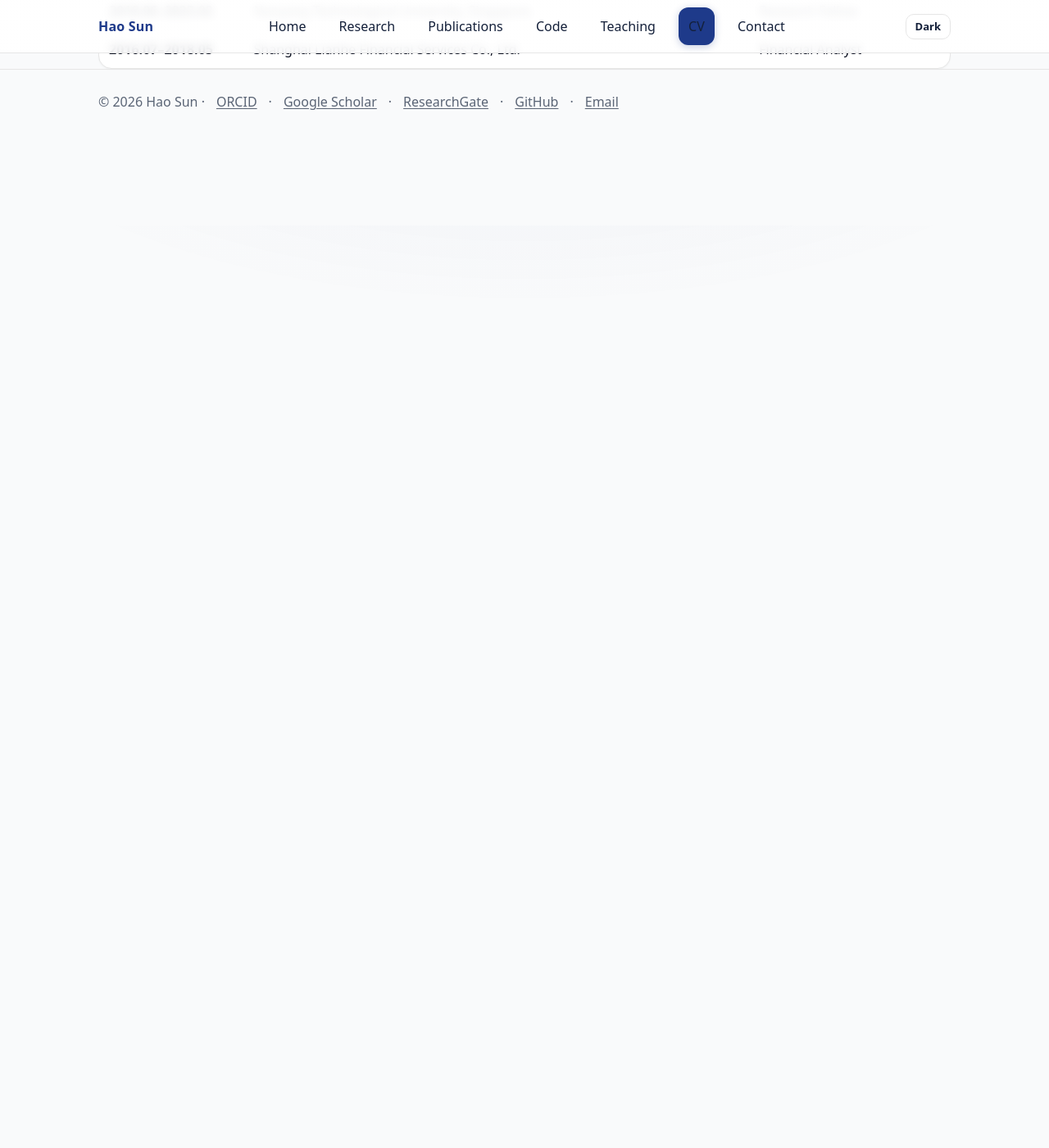
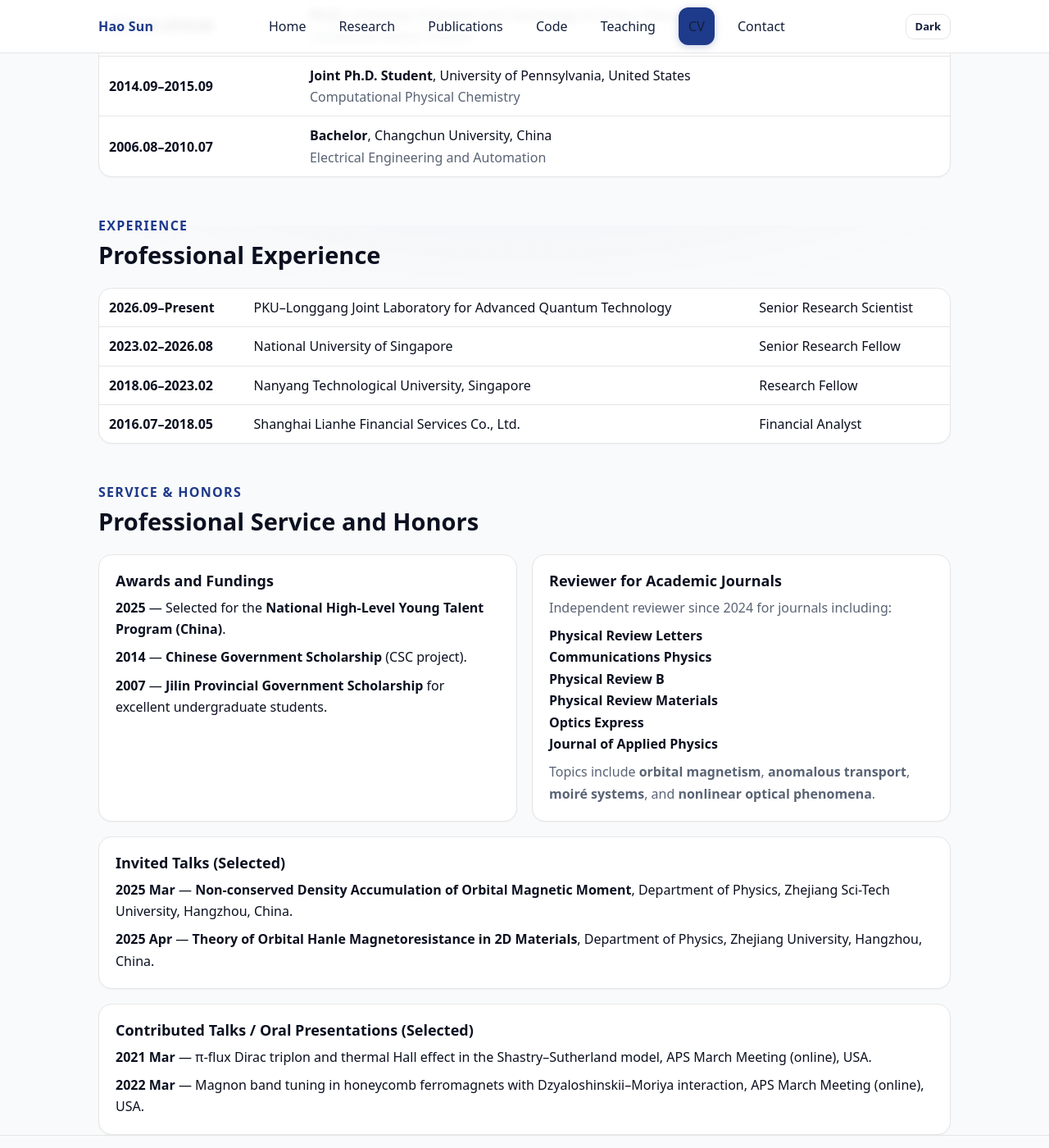
Before and after one commit to sunohao/sunohao.github.io, a Jekyll site: the page built from cv/index.md, in a window 1280 px wide and 1400 px high, scrolled down 1125 px. Shown: the whole window at 82% size. Built offline with Jekyll 4.4.1, drawn with Linux system fonts in a browser that asks for light colours; before the commit the page ends 1289 px from its top, so only the background shows below that; some of the changed text lies outside the part shown.

Commit message:
Expand web CV with skills, honors, service, and talks

```diff
--- a/cv/index.md
+++ b/cv/index.md
@@ -9,6 +9,38 @@ permalink: /cv.html
   <p class="muted">Condensed-matter theorist working on quantum transport, quantum geometry, moiré materials, and quantum science.</p>
   <p style="margin-top:10px;"><a href="https://scholar.google.com/citations?hl=en&user=YmrbkGIAAAAJ&view_op=list_works" target="_blank" rel="noreferrer"><strong>Google Scholar ↗</strong></a></p>
   <p style="margin-top:6px;"><a href="https://www.researchgate.net/profile/Hao-Sun-30?ev=hdr_xprf" target="_blank" rel="noreferrer"><strong>ResearchGate ↗</strong></a></p>
+</section>
+
+<section class="section">
+  <div class="section-head">
+    <div>
+      <div class="eyebrow">SKILLS</div>
+      <h2>Skills</h2>
+    </div>
+  </div>
+
+  <div class="card" style="overflow:hidden">
+    <table>
+      <tbody>
+        <tr>
+          <td><strong>Languages</strong></td>
+          <td>Strong reading, writing, and speaking competencies in English.</td>
+        </tr>
+        <tr>
+          <td><strong>Coding</strong></td>
+          <td><strong>Python</strong>, C/C++, LaTeX</td>
+        </tr>
+        <tr>
+          <td><strong>Simulation Software</strong></td>
+          <td><strong>TenPy</strong>, <strong>Qiskit</strong>, QuSpin, VASP, Quantum Espresso, COMSOL, QuantumXlab (self-developed)</td>
+        </tr>
+        <tr>
+          <td><strong>Professional Skills</strong></td>
+          <td>Scientific writing, academic correspondence, research presentation, project coordination, mentoring, and collaborative leadership.</td>
+        </tr>
+      </tbody>
+    </table>
+  </div>
 </section>
 
 <div class="grid cols-2" style="margin-top:12px">
@@ -41,19 +73,16 @@ permalink: /cv.html
     <table>
       <tbody>
         <tr>
-          <td><strong>2006.08–2010.07</strong></td>
-          <td>Changchun University, School of Electronic Information Engineering</td>
-          <td>Bachelor's degree</td>
-        </tr>
-        <tr>
           <td><strong>2010.09–2016.06</strong></td>
-          <td>University of Science and Technology of China, School of Physical Sciences</td>
-          <td>Integrated Master's–PhD training</td>
+          <td><strong>Ph.D.</strong>, University of Science and Technology of China, China<br><span class="muted">Condensed Matter Physics</span></td>
         </tr>
         <tr>
           <td><strong>2014.09–2015.09</strong></td>
-          <td>University of Pennsylvania, Department of Chemistry</td>
-          <td>Joint training</td>
+          <td><strong>Joint Ph.D. Student</strong>, University of Pennsylvania, United States<br><span class="muted">Computational Physical Chemistry</span></td>
+        </tr>
+        <tr>
+          <td><strong>2006.08–2010.07</strong></td>
+          <td><strong>Bachelor</strong>, Changchun University, China<br><span class="muted">Electrical Engineering and Automation</span></td>
         </tr>
       </tbody>
     </table>
@@ -95,3 +124,45 @@ permalink: /cv.html
     </table>
   </div>
 </section>
+
+<section class="section">
+  <div class="section-head">
+    <div>
+      <div class="eyebrow">SERVICE &amp; HONORS</div>
+      <h2>Professional Service and Honors</h2>
+    </div>
+  </div>
+
+  <div class="grid cols-2">
+    <div class="card pad">
+      <h3>Awards and Fundings</h3>
+      <p><strong>2025</strong> — Selected for the <strong>National High-Level Young Talent Program (China)</strong>.</p>
+      <p><strong>2014</strong> — <strong>Chinese Government Scholarship</strong> (CSC project).</p>
+      <p><strong>2007</strong> — <strong>Jilin Provincial Government Scholarship</strong> for excellent undergraduate students.</p>
+    </div>
+
+    <div class="card pad">
+      <h3>Reviewer for Academic Journals</h3>
+      <p class="muted">Independent reviewer since 2024 for journals including:</p>
+      <p><strong>Physical Review Letters</strong><br>
+      <strong>Communications Physics</strong><br>
+      <strong>Physical Review B</strong><br>
+      <strong>Physical Review Materials</strong><br>
+      <strong>Optics Express</strong><br>
+      <strong>Journal of Applied Physics</strong></p>
+      <p class="muted">Topics include <strong>orbital magnetism</strong>, <strong>anomalous transport</strong>, <strong>moiré systems</strong>, and <strong>nonlinear optical phenomena</strong>.</p>
+    </div>
+  </div>
+
+  <div class="card pad" style="margin-top:18px;">
+    <h3>Invited Talks (Selected)</h3>
+    <p><strong>2025 Mar</strong> — <strong>Non-conserved Density Accumulation of Orbital Magnetic Moment</strong>, Department of Physics, Zhejiang Sci-Tech University, Hangzhou, China.</p>
+    <p><strong>2025 Apr</strong> — <strong>Theory of Orbital Hanle Magnetoresistance in 2D Materials</strong>, Department of Physics, Zhejiang University, Hangzhou, China.</p>
+  </div>
+
+  <div class="card pad" style="margin-top:18px;">
+    <h3>Contributed Talks / Oral Presentations (Selected)</h3>
+    <p><strong>2021 Mar</strong> — π-flux Dirac triplon and thermal Hall effect in the Shastry–Sutherland model, APS March Meeting (online), USA.</p>
+    <p><strong>2022 Mar</strong> — Magnon band tuning in honeycomb ferromagnets with Dzyaloshinskii–Moriya interaction, APS March Meeting (online), USA.</p>
+  </div>
+</section>
```
